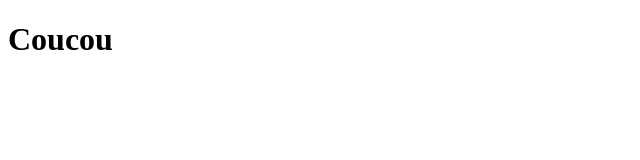
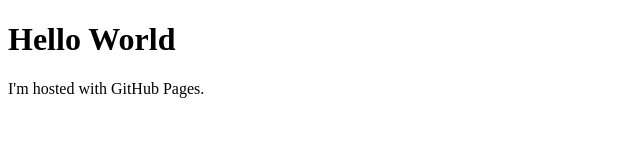
Before and after one commit to ofb-bbx/ofb_bbx.github.io, a plain HTML site: page index.html in a window 1280 px wide. Shown: the whole page, without its empty margins (0-640 px from the left). Drawn offline with Linux system fonts and the light colour scheme.

Commit message:
Update index.html

```diff
--- a/index.html
+++ b/index.html
@@ -1,7 +1,7 @@
 <!DOCTYPE html>
 <html>
-    <title>Coucou</title>
-    <body>
-        <h1>Coucou</h1>
-    </body>
+<body>
+<h1>Hello World</h1>
+<p>I'm hosted with GitHub Pages.</p>
+</body>
 </html>
```
